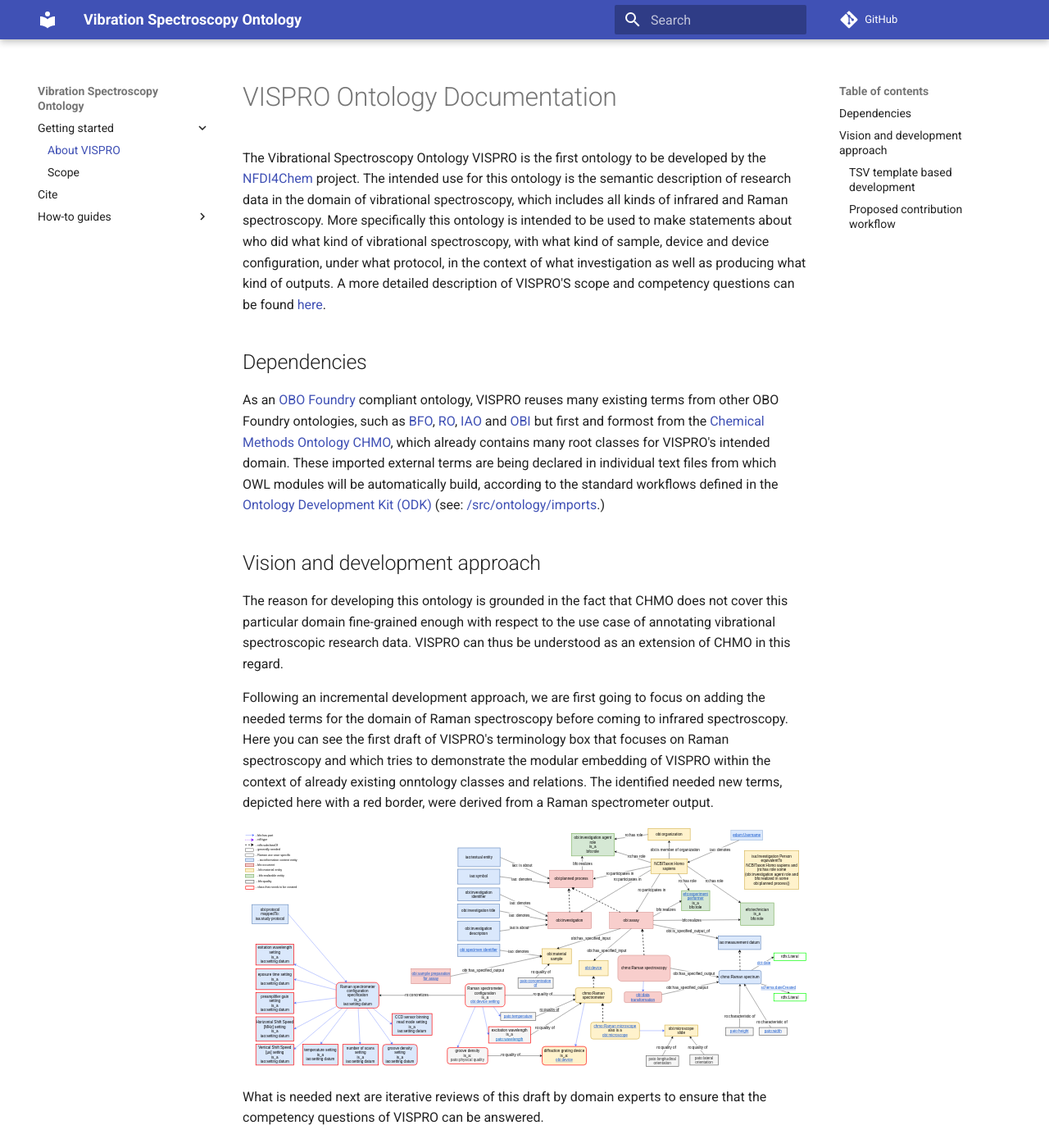
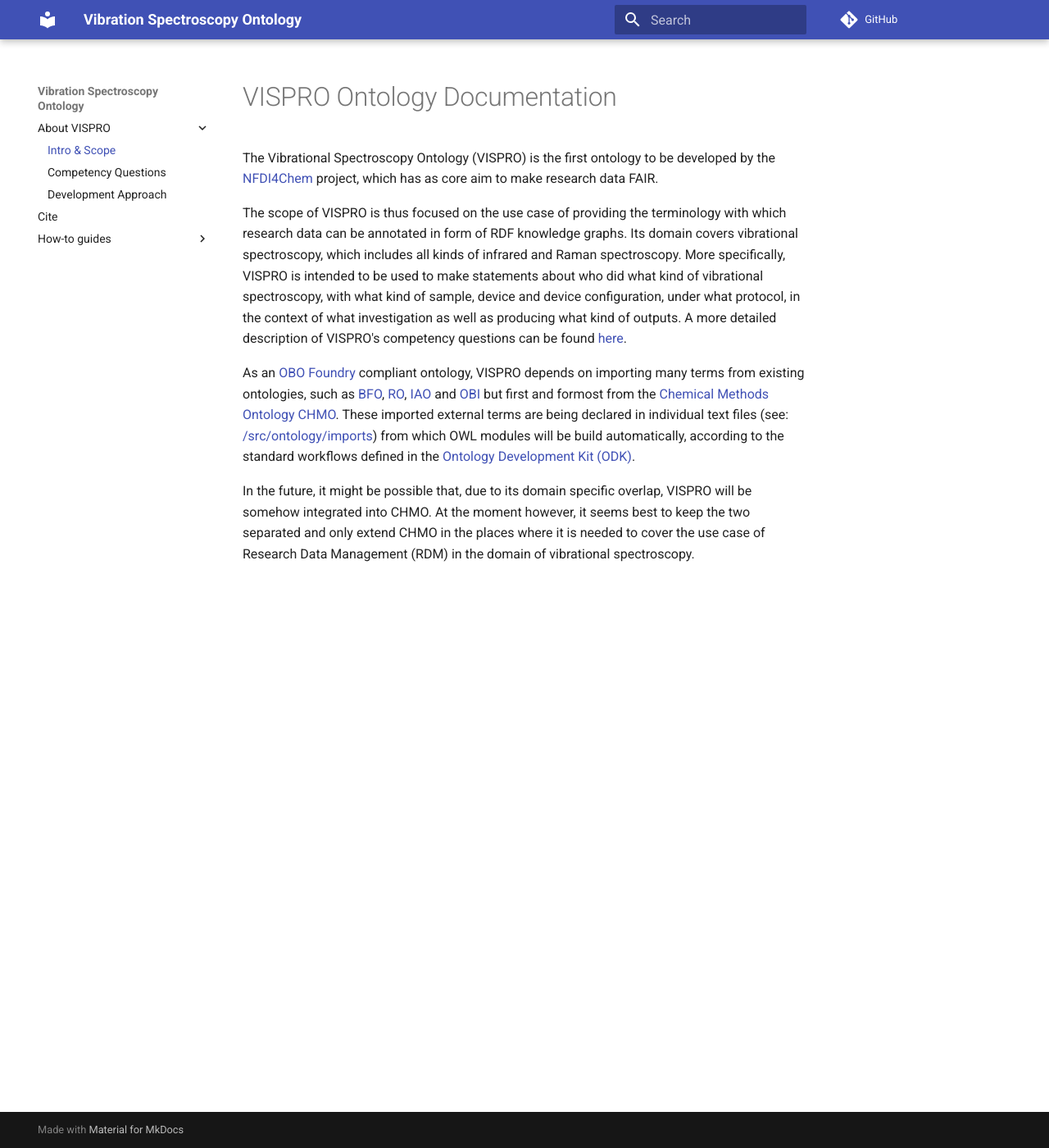
Before and after one commit to NFDI4Chem/VibrationalSpectroscopyOntology, an MkDocs documentation site: the page built from docs/index.md, in a window 1280 px wide and 1400 px high. Shown: the whole window at 82% size. Built offline with MkDocs 1.6.1 and Material for MkDocs 9.7.7, drawn with Linux system fonts in a browser that asks for light colours; comment, search, counter and statistics services are not loaded; some of the changed text lies outside the part shown.

Commit message:
update docs

```diff
--- a/docs/index.md
+++ b/docs/index.md
@@ -2,29 +2,10 @@
 
 [//]: # "This file is meant to be edited by the ontology maintainer."
 
-The Vibrational Spectroscopy Ontology VISPRO is the first ontology to be developed by the [NFDI4Chem](https://www.nfdi4chem.de/) project. The intended use for this ontology is the semantic description of research data in the domain of vibrational spectroscopy, which includes all kinds of infrared and Raman spectroscopy. More specifically this ontology is intended to be used to make statements about who did what kind of vibrational spectroscopy, with what kind of sample, device and device configuration, under what protocol, in the context of what investigation as well as producing what kind of outputs. A more detailed description of VISPRO'S scope and competency questions can be found [here](https://raw.githubusercontent.com/NFDI4Chem/VibrationalSpectroscopyOntology/main/docs/scope_and_competency_questions.md).
+The Vibrational Spectroscopy Ontology (VISPRO) is the first ontology to be developed by the [NFDI4Chem](https://www.nfdi4chem.de/) project, which has as core aim to make research data FAIR.
 
+The scope of VISPRO is thus focused on the use case of providing the terminology with which research data can be annotated in form of RDF knowledge graphs. Its domain covers vibrational spectroscopy, which includes all kinds of infrared and Raman spectroscopy. More specifically, VISPRO is intended to be used to make statements about who did what kind of vibrational spectroscopy, with what kind of sample, device and device configuration, under what protocol, in the context of what investigation as well as producing what kind of outputs. A more detailed description of VISPRO's competency questions can be found [here](competency_questions.md).
 
-## Dependencies
-As an [OBO Foundry](https://obofoundry.org/) compliant ontology, VISPRO reuses many existing terms from other OBO Foundry ontologies, such as [BFO](https://terminology.nfdi4chem.de/ts/ontologies/bfo), [RO](https://terminology.nfdi4chem.de/ts/ontologies/ro), [IAO](https://terminology.nfdi4chem.de/ts/ontologies/iao) and [OBI](https://terminology.nfdi4chem.de/ts/ontologies/obi) but first and formost from the [Chemical Methods Ontology CHMO](https://terminology.nfdi4chem.de/ts/ontologies/chmo), which already contains many root classes for VISPRO's intended domain.
-These imported external terms are being declared in individual text files from which OWL modules will be automatically build, according to the standard workflows defined in the [Ontology Development Kit (ODK)](https://github.com/INCATools/ontology-development-kit) (see: [/src/ontology/imports](https://github.com/NFDI4Chem/VibrationalSpectroscopyOntology/tree/main/src/ontology/imports).)
+As an [OBO Foundry](https://obofoundry.org/) compliant ontology, VISPRO depends on importing many terms from existing ontologies, such as [BFO](https://terminology.nfdi4chem.de/ts/ontologies/bfo), [RO](https://terminology.nfdi4chem.de/ts/ontologies/ro), [IAO](https://terminology.nfdi4chem.de/ts/ontologies/iao) and [OBI](https://terminology.nfdi4chem.de/ts/ontologies/obi) but first and formost from the [Chemical Methods Ontology CHMO](https://terminology.nfdi4chem.de/ts/ontologies/chmo). These imported external terms are being declared in individual text files (see: [/src/ontology/imports](https://github.com/NFDI4Chem/VibrationalSpectroscopyOntology/tree/main/src/ontology/imports)) from which OWL modules will be build automatically, according to the standard workflows defined in the [Ontology Development Kit (ODK)](https://github.com/INCATools/ontology-development-kit).
 
-## Vision and development approach
-The reason for developing this ontology is grounded in the fact that CHMO does not cover this particular domain fine-grained enough with respect to the use case of annotating vibrational spectroscopic research data. VISPRO can thus be understood as an extension of CHMO in this regard.
-
-Following an incremental development approach, we are first going to focus on adding the needed terms for the domain of Raman spectroscopy before coming to infrared spectroscopy. Here you can see the first draft of VISPRO's terminology box that focuses on Raman spectroscopy and which tries to demonstrate the modular embedding of VISPRO within the context of already existing onntology classes and relations. The identified needed new terms, depicted here with a red border, were derived from a Raman spectrometer output.
-
-![Raman spectroscopy terminology box](images/VISPRO_Raman_Tbox.svg)
-
-What is needed next are iterative reviews of this draft by domain experts to ensure that the competency questions of VISPRO can be answered.
-
-### TSV template based development
-To enable an easier participation of domain experts, who often times have no or only little background in the development of ontologies and the tools needed for this, we are using a [TSV template](https://github.com/NFDI4Chem/VibrationalSpectroscopyOntology/blob/main/src/templates/vispro_terms.tsv) to define new classes.
-As VISPRO is still at a very early stage, we need to get more domain experts involved in helping us to define the needed classes.
-
-### Proposed contribution workflow
-The development of VISPRO is aimed at being as open as possible to allow a broad range of contributions from stakeholders with different backgrounds. The basic idea is to have everything needed within the GitHub repository and to use the ODK based GitHub workflows (e.g. issues & pull requests) to propose and discuss any changes. This means that design patterns and decision will have to be documented here as early as possible.
-
-What we will need to establish is a team of domain experts that are frequently contributing and of whom some can serve as reviewers of open pull requests to assure a high quality. We envision to have regular calls in which open issues and pull request can be discussed alongside the overall organization of the VISPRO development.
-
-For a more detailed *how-to* on how to contribute please read [this](contributing.md).
+In the future, it might be possible that, due to its domain specific overlap, VISPRO will be somehow integrated into CHMO. At the moment however, it seems best to keep the two separated and only extend CHMO in the places where it is needed to cover the use case of Research Data Management (RDM) in the domain of vibrational spectroscopy.
--- a/mkdocs.yaml
+++ b/mkdocs.yaml
@@ -21,9 +21,10 @@ site_url: https://NFDI4Chem.github.io/VibrationSpectroscopyOntology/
 repo_url: https://github.com/NFDI4Chem/VibrationSpectroscopyOntology/
 
 nav:
-  - Getting started:
-      - About VISPRO: index.md
-      - Scope: scope_and_competency_questions.md
+  - About VISPRO:
+      - Intro & Scope: index.md
+      - Competency Questions: competency_questions.md
+      - Development Approach: development_approach.md
   - Cite: cite.md
   - How-to guides:
       - Standard ODK workflows:
```
Also changed, not shown: docs/competency_questions.md (renamed from docs/scope_and_competency_questions.md, +8 -6 lines), docs/development_approach.md (added, +20 -0 lines), docs/images/VISPRO_Raman_Tbox.png (added).
